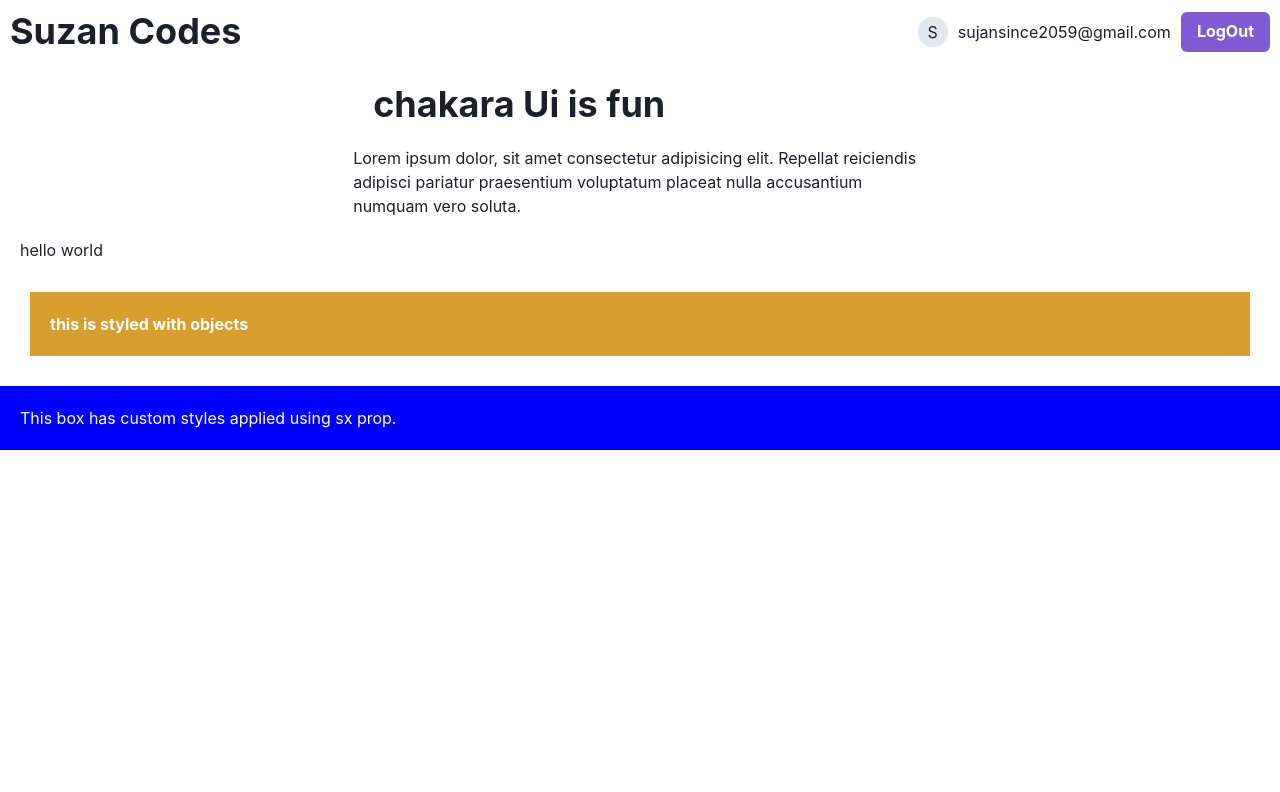
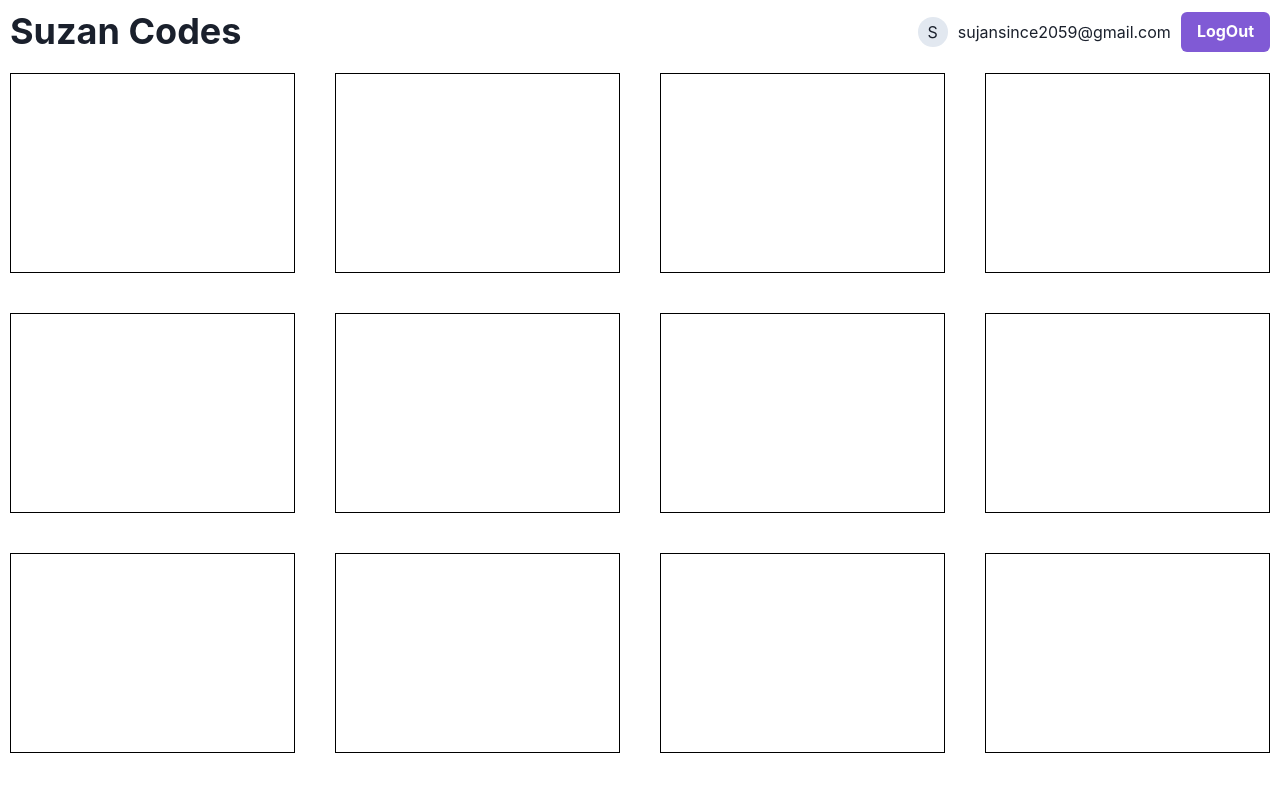
Before and after one commit to sujansince2003/TaskManagerUI-chakraUI, a React (Vite) app: page / in a window 1280 px wide. Shown: the top 792 px of the page. Built offline with nearby package versions, Linux system fonts and the light colour scheme.

Commit message:
dashboard grid layout with simpleGrid

```diff
--- a/src/pages/Dashboard.jsx
+++ b/src/pages/Dashboard.jsx
@@ -1,36 +1,54 @@
-import { Heading, Text, Container, Box } from "@chakra-ui/react";
+import { Heading, Text, Container, Box, SimpleGrid } from "@chakra-ui/react";
 export default function Dashboard() {
-  const styleBox = {
-    p: "20px",
-    bg: "yellow.500",
-    color: "white",
-    m: "30px",
-    fontWeight: "bold",
-    // for hovering or pseudo styling
-    ":hover": {
-      color: "black",
-      backgroundColor: "pink.300",
-    },
-  };
+  // const styleBox = {
+  //   p: "20px",
+  //   bg: "yellow.500",
+  //   color: "white",
+  //   m: "30px",
+  //   fontWeight: "bold",
+  //   // for hovering or pseudo styling
+  //   ":hover": {
+  //     color: "black",
+  //     backgroundColor: "pink.300",
+  //   },
+  // };
   return (
     <>
+      <SimpleGrid spacing={10} p={"10px"} minChildWidth={"250px"}>
+        <Box bg="white" h="200px" border={"1px solid black"}></Box>
+        <Box bg="white" h="200px" border={"1px solid black"}></Box>
+        <Box bg="white" h="200px" border={"1px solid black"}></Box>
+        <Box bg="white" h="200px" border={"1px solid black"}></Box>
+
+        <Box bg="white" h="200px" border={"1px solid black"}></Box>
+        <Box bg="white" h="200px" border={"1px solid black"}></Box>
+        <Box bg="white" h="200px" border={"1px solid black"}></Box>
+        <Box bg="white" h="200px" border={"1px solid black"}></Box>
+
+        <Box bg="white" h="200px" border={"1px solid black"}></Box>
+        <Box bg="white" h="200px" border={"1px solid black"}></Box>
+        <Box bg="white" h="200px" border={"1px solid black"}></Box>
+        <Box bg="white" h="200px" border={"1px solid black"}></Box>
+      </SimpleGrid>
+      {/*
+      ****** this is not related to this project just for learning ****
       <Container as="section">
-        <Heading m="20px">chakara Ui is fun</Heading> {/*applies H2*/}
+        <Heading m="20px">chakara Ui is fun</Heading> applies H2
         <Text>
           Lorem ipsum dolor, sit amet consectetur adipisicing elit. Repellat
           reiciendis adipisci pariatur praesentium voluptatum placeat nulla
           accusantium numquam vero soluta.
         </Text>{" "}
-        {/*p tag */}
+        p tag
       </Container>
-      {/* contents wrapped inside container is centered */}
+      contents wrapped inside container is centered
       <Box m="20px" as="p">
         hello world
       </Box>
       <Box sx={styleBox}>this is styled with objects</Box>
       <Box sx={{ backgroundColor: "blue", color: "white", padding: "20px" }}>
         This box has custom styles applied using sx prop.
-      </Box>
+      </Box> */}
     </>
   );
 }
```
